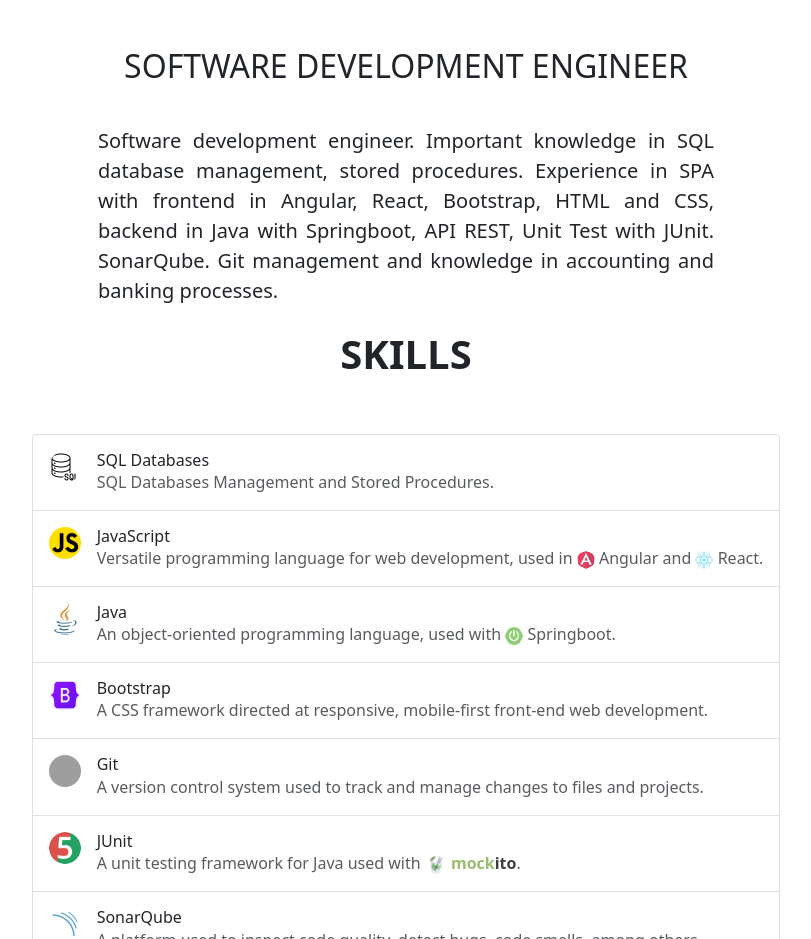
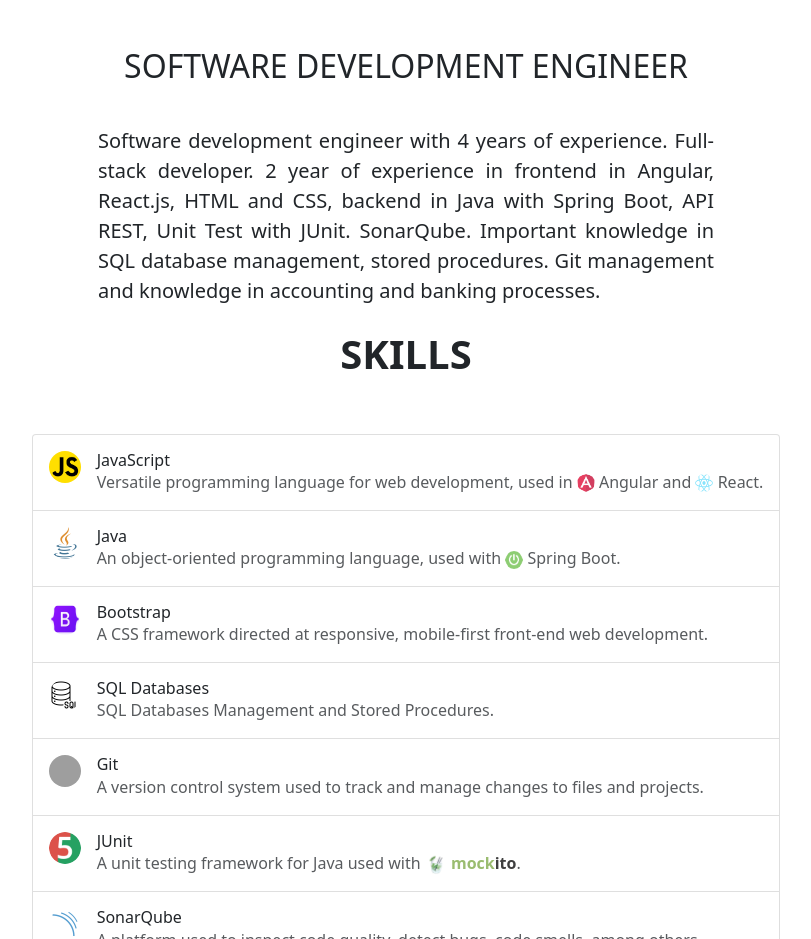
Before and after one commit to Danimatasin/daniel-berrio-cv, a React (Create React App) app: page / in a window 1280 px wide. Shown: the part 570-1509 px from the top of the page, without its empty margins (234-1045 px from the left). Built offline with nearby package versions, Linux system fonts and the light colour scheme; grey boxes are pictures that could not be loaded.

Commit message:
General improvement and select feature

```diff
--- a/src/App.js
+++ b/src/App.js
@@ -4,10 +4,9 @@
 import { TodoList } from './components/TodoList';
 import 'bootstrap/dist/css/bootstrap.min.css';
 import Accordion from 'react-bootstrap/Accordion';
-import { Card, Col, Container, Row } from 'react-bootstrap';
+import { Col, Container, Row } from 'react-bootstrap';
 import Nav from 'react-bootstrap/Nav';
 import Navbar from 'react-bootstrap/Navbar';
-import NavDropdown from 'react-bootstrap/NavDropdown';
 import BootstrapSwitchButton from 'bootstrap-switch-button-react';
 import profile_photo from '../src/assets/resources/profile_photo.jpeg';
 import sql_logo from '../src/assets/resources/SQLlogo.png';
@@ -58,10 +57,6 @@
 
 
 
-    const handleToggle = () => {
-            setExpanded(!expanded);
-    };
-
     const handleClick = (sectionId) => {
         const section = document.getElementById(sectionId);
           section.scrollIntoView({ behavior: 'instant' }, () => {
@@ -69,8 +64,6 @@
           });
 
         if (window.innerWidth <= 768) {
-            const scrollMargin = 60; // Ajusta este valor según tus necesidades
-            const currentPosition = window.scrollY; // Obtiene la posición actual del scroll vertical
             setTimeout(() => {
                 section.scrollIntoView({ behavior: 'instant' }, () => {
                     // Desplazamiento adicional en dispositivos móviles
@@ -136,17 +129,17 @@
                     <img id="summary" className="d-block mx-auto mb-4 bd-placeholder-img rounded-circle profile-photo" src={profile_photo} alt="" width="72" height="57"></img>
                     <h1 className="display-5 fw-bold text-body-emphasis name">DANIEL ESTEBAN<br/>BERRIO MENDEZ</h1>
                     <div className="contact-data">
-                    <a className="lead mb-4 description"><img src={ubication_icon} className="ubication-icon"></img>Bogotá - Colombia</a>
+                    <a className="lead mb-4 description"><img src={ubication_icon} className="ubication-icon" alt=""></img>Bogotá - Colombia</a>
                     </div>
                     <div className="contact-data">
-                    <a href="https://wa.me/+573132528877" className="lead mb-4 description"><img src={whatsapp_icon} className="whatsapp-icon"></img>+57 313-252-8877</a>
+                    <a href="https://wa.me/+573132528877" className="lead mb-4 description"><img src={whatsapp_icon} className="whatsapp-icon" alt=""></img>+57 313-252-8877</a>
                     </div>
                     <div className="contact-data">
-                        <a href="mailto:deberriom@hotmail.com" className="lead mb-4 description"><img src={email_icon} className="email-icon"></img>deberriom@hotmail.com</a>
+                        <a href="mailto:deberriom@hotmail.com" className="lead mb-4 description"><img src={email_icon} className="email-icon" alt=""></img>deberriom@hotmail.com</a>
                     </div>
                     <h2 className="display-7 text-body-emphasis degree">SOFTWARE DEVELOPMENT ENGINEER</h2>
                     <div className="col-lg-6 mx-auto">
-                    <p className="lead mb-4 description">Software development engineer. Important knowledge in SQL database management, stored procedures. Experience in SPA with frontend in Angular, React, Bootstrap, HTML and CSS, backend in Java with Springboot, API REST, Unit Test with JUnit. SonarQube. Git management and knowledge in accounting and banking processes.</p>
+                    <p className="lead mb-4 description">Software development engineer with 4 years of experience. Full-stack developer. 2 year of experience in frontend in Angular, React.js, HTML and CSS, backend in Java with Spring Boot, API REST, Unit Test with JUnit. SonarQube. Important knowledge in SQL database management, stored procedures. Git management and knowledge in accounting and banking processes.</p>
                     </div>
                 </div>
                     <div className="text-center">
@@ -154,15 +147,6 @@
                     </div>
                     <div className="d-flex flex-column flex-md-row p-4 gap-4 py-md-5 align-items-center justify-content-center">
                         <div className="list-group">
-                        <div className="list-group-item list-group-item-action d-flex gap-3 py-3" aria-current="true">
-                        <img src={sql_logo} alt="twbs" width="32" height="32" className="rounded-circle flex-shrink-0"></img>
-                        <div className="d-flex gap-2 w-100 justify-content-between">
-                            <div>
-                            <h6 className="mb-0">SQL Databases</h6>
-                            <p className="mb-0 opacity-75">SQL Databases Management and Stored Procedures.</p>
-                            </div>
-                        </div>
-                        </div>
                         <div className="list-group-item list-group-item-action d-flex gap-3 py-3" aria-current="true">
                             <img src={js_icon} alt="twbs" width="32" height="32" className="rounded-circle flex-shrink-0"></img>
                             <div className="d-flex gap-2 w-100 justify-content-between">
@@ -184,7 +168,7 @@
                                 <h6 className="mb-0">Java</h6>
                                 <p className="mb-0 opacity-75">An object-oriented programming language, used with {' '}
                                     <img src={springboot_icon} alt="twbs" width="18" height="18" className="rounded-circle flex-shrink-0"></img>
-                                    {' '} Springboot.
+                                    {' '} Spring Boot.
                                 </p>
                                 </div>
                             </div>
@@ -198,6 +182,15 @@
                                 </p>
                                 </div>
                             </div>
+                        </div>
+                        <div className="list-group-item list-group-item-action d-flex gap-3 py-3" aria-current="true">
+                        <img src={sql_logo} alt="twbs" width="32" height="32" className="rounded-circle flex-shrink-0"></img>
+                        <div className="d-flex gap-2 w-100 justify-content-between">
+                            <div>
+                            <h6 className="mb-0">SQL Databases</h6>
+                            <p className="mb-0 opacity-75">SQL Databases Management and Stored Procedures.</p>
+                            </div>
+                        </div>
                         </div>
                         <div className="list-group-item list-group-item-action d-flex gap-3 py-3" aria-current="true">
                             <img src={git_icon} alt="twbs" width="32" height="32" className="rounded-circle flex-shrink-0"></img>
@@ -246,7 +239,7 @@
                                     <div className="d-flex gap-2 w-100 justify-content-between">
                                         <div>
                                         <h6 className="mb-0 margen-p">Software Development Engineer</h6>
-                                        <p className="mb-0 opacity-75 job-description">Management and maintenance of databases in SQL Server. Development of stored procedures. Analysis of implementation of banking processes and maintenance of banking platforms in Java and Javascript.</p>
+                                        <p className="mb-0 opacity-75 job-description">Full-stack web app development with Frontend in JavaScript using React. Improved Look and feel with HTML and CSS. REST API consumption, Java backend support with Spring Boot. Management and maintenance of databases in SQL Server. Analysis of implementation of banking processes and maintenance of platforms.</p>
                                         </div>
                                         <small className="opacity-50 periodo">(Aug 2021 - Jun 2023)</small>
                                     </div>
@@ -258,7 +251,7 @@
                                     <div className="d-flex gap-2 w-100 justify-content-between">
                                         <div>
                                         <h6 className="mb-0 margen-p">Software Developer</h6>
-                                        <p className="mb-0 opacity-75 job-description">Web application development in Angular 8, HTML, CSS, Springboot. Unit tests in JUnit. SQL database management and development of stored procedures.</p>
+                                        <p className="mb-0 opacity-75 job-description">Development of web applications in Angular 8, HTML, CSS, Java support with Springboot. REST API consumption. Unit tests in JUnit. SQL database management and development of stored procedures.</p>
                                         </div>
                                         <small className="opacity-50 periodo">(Oct 2020 - Aug 2021)</small>
                                     </div>
@@ -270,7 +263,7 @@
                                     <div className="d-flex gap-2 w-100 justify-content-between">
                                         <div>
                                         <h6 className="mb-0 margen-p">Process Manager</h6>
-                                        <p className="mb-0 opacity-75 job-description">Scripts creation for data capture. Statistical processing and analysis in SPSS. High proficiency in Excel for streamlining processes.</p>
+                                        <p className="mb-0 opacity-75 job-description">Scripts creation for data capture. Website design with HTML, CSS and Bootstrap. Statistical processing and analysis in SPSS.</p>
                                         </div>
                                         <small className="opacity-50 periodo">(Sep 2016 - Nov 2019)</small>
                                     </div>
@@ -337,7 +330,7 @@
         </Col>
         <Col xs={4} md={4} className="d-flex flex-column align-items-center" href="">
         <a href="https://daniel-berrio-cv-1c312f82bb8d.herokuapp.com/" className="text-decoration-none icon-align link">
-          <img src={cv_icon} alt="Icono 3" width="60px" height="60px" className="rounded-circle icon-photo" />
+          <img src={cv_icon} alt="Web Page" width="60px" height="60px" className="rounded-circle icon-photo" />
           <p className="lead mb-4 icon-text my-2">CV</p>
         </a>
         </Col>
--- a/src/styles.css
+++ b/src/styles.css
@@ -105,6 +105,7 @@
 
 .home-title {
     transition: text-shadow 0.3s ease; /* Transición para suavizar el efecto */
+    user-select: none;
 }
 
 .home-title:hover {
```
